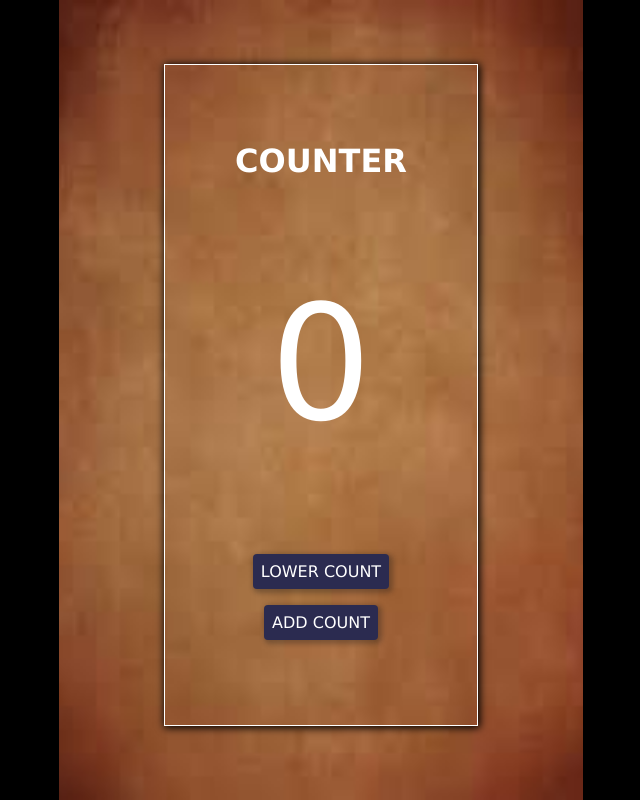
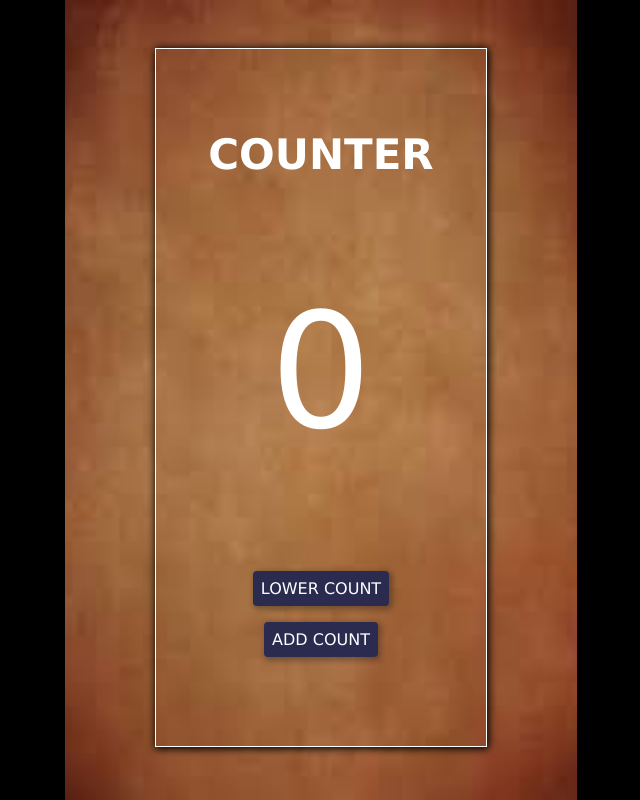
Before and after one commit to N-Endy/Javascript-Counter, a plain HTML site: page index.html in a window 1280 px wide. Shown: the whole page, without its empty margins (319-959 px from the left). Drawn offline with Linux system fonts and the light colour scheme.

Commit message:
adjusted width and font size

```diff
--- a/style.css
+++ b/style.css
@@ -19,19 +19,23 @@ body {
 .container {
     background: url('/bg2.jpeg') center center/cover;
     height: 100vh;
-    width: 41%;
+    width: 40%;
     margin: 0 auto;
-    padding-top: 4rem;
+    padding-top: 3rem;
 }
 
 .container .box {
     border: 1px solid white;
-    width: 60%;
-    height: 90%;
+    width: 65%;
+    height: 93%;
     margin: auto;
     padding: 2rem 0;
     color: white;
     box-shadow: 1px 1px 8px 1px black;
+}
+
+.container .box h1 {
+    font-size: 42px;
 }
 
 .container .box p {
```
